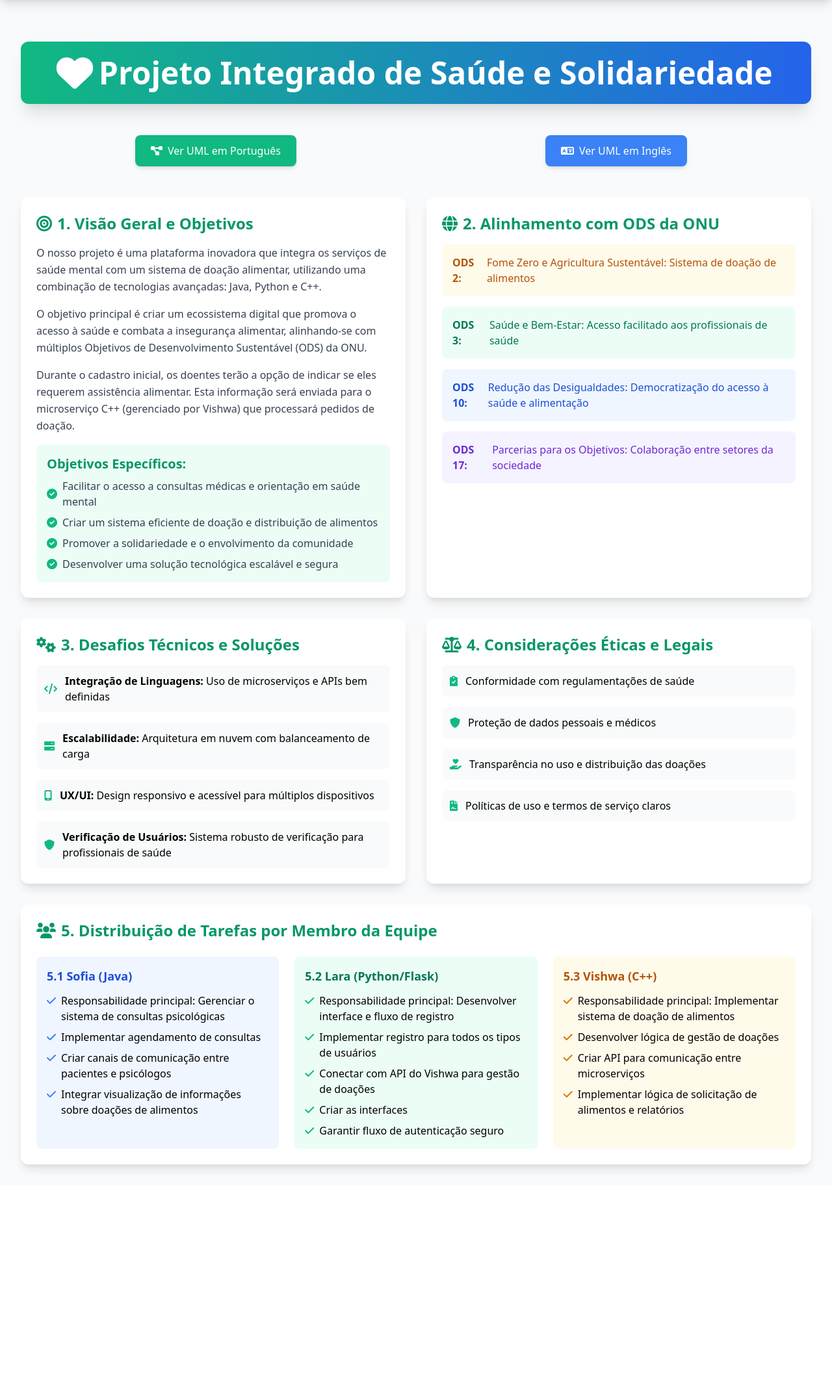
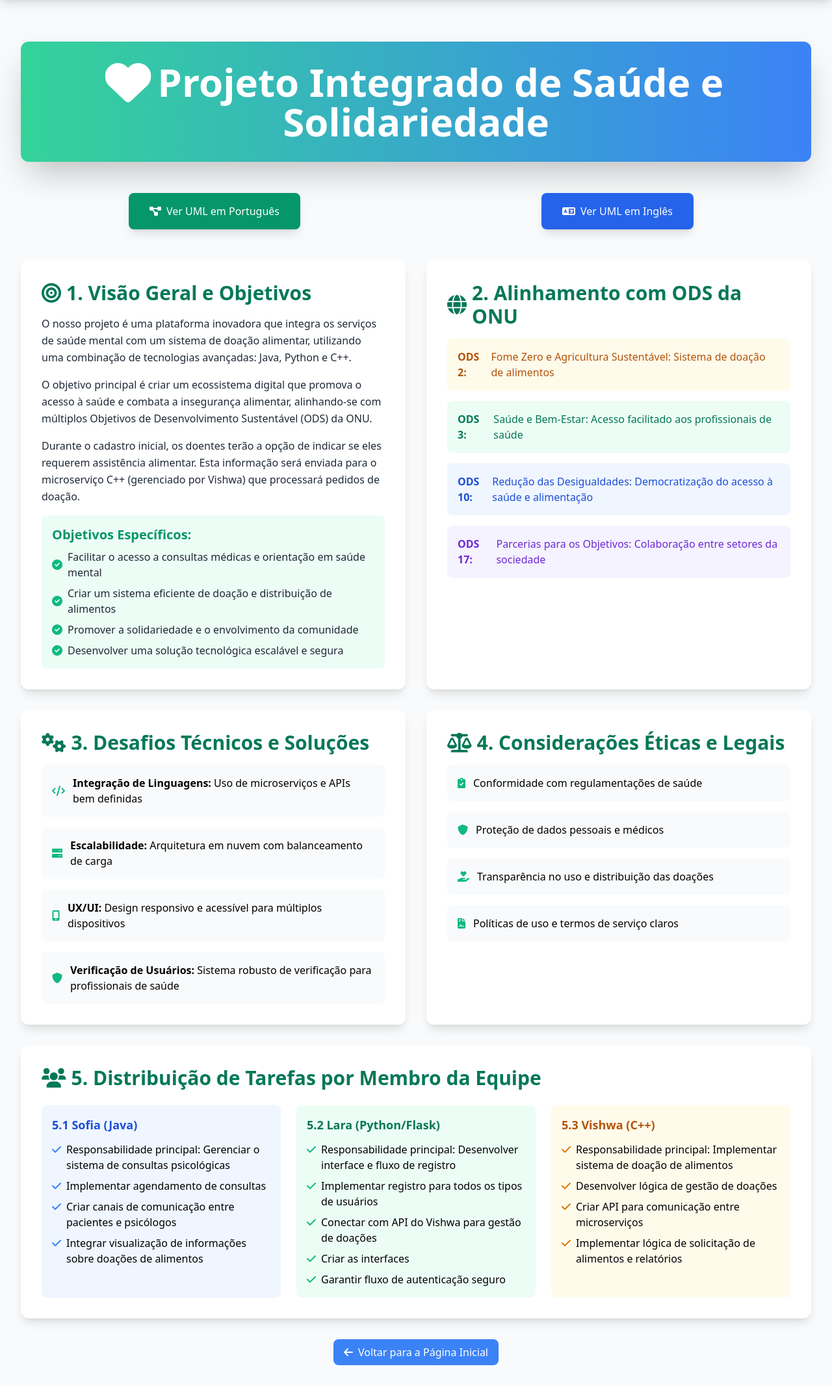
Before and after one commit to sofiaamosqueraa/PYTHON, a Flask app: page /projeto in a window 1280 px wide. Shown: the part 66-2199 px from the top of the page at 65% size. Before the commit the page ends 1870 px from the top, so only its background shows below. Run offline with Flask 3, Linux system fonts and the light colour scheme; some libraries are stand-ins or nearby versions.

Commit message:
style projeto

```diff
--- a/templates/projeto.html
+++ b/templates/projeto.html
@@ -13,24 +13,24 @@
 <div class="min-h-screen bg-gray-50">
     <div class="container mx-auto px-4 py-8">
         <!-- Hero Section with Animation -->
-        <h1 class="animate__animated animate__fadeIn text-5xl font-bold text-center bg-gradient-to-r from-green-500 to-blue-600 text-white p-6 rounded-xl shadow-xl mb-12 transform hover:scale-105 transition-transform duration-300">
+        <h1 class="animate__animated animate__fadeIn text-6xl font-extrabold text-center bg-gradient-to-r from-green-400 to-blue-500 text-white p-8 rounded-xl shadow-2xl mb-12 transform hover:scale-105 transition-transform duration-300">
             <i class="fas fa-heart animate__animated animate__heartBeat animate__infinite"></i>
             Projeto Integrado de Saúde e Solidariedade
         </h1>
 
         <!-- Quick Action Buttons -->
-        <div class="grid md:grid-cols-2 gap-4 mb-12">
-            <div class="flex justify-center space-x-4">
+        <div class="grid md:grid-cols-2 gap-6 mb-12">
+            <div class="flex justify-center">
                 <a href="https://www.figma.com/board/TMKQJeJC7AjlvJiu8XX5Dq/Untitled?node-id=0-1&node-type=canvas&t=MhTsWEVLeMudleld-0"
-                   class="flex items-center bg-green-500 text-white py-3 px-6 rounded-lg transition duration-300 hover:bg-green-600 transform hover:-translate-y-1 shadow-md"
+                   class="flex items-center bg-green-600 text-white py-4 px-8 rounded-lg transition duration-300 hover:bg-green-700 transform hover:-translate-y-1 shadow-lg"
                    target="_blank" rel="noopener">
                     <i class="fas fa-diagram-project mr-2"></i>
                     Ver UML em Português
                 </a>
             </div>
-            <div class="flex justify-center space-x-4">
+            <div class="flex justify-center">
                 <a href="https://www.figma.com/board/IZG4c1e4XvuLSsri1YNmhb/Untitled?node-id=0-1&node-type=canvas&t=JhE8qVWv5wnBWEkt-0"
-                   class="flex items-center bg-blue-500 text-white py-3 px-6 rounded-lg transition duration-300 hover:bg-blue-600 transform hover:-translate-y-1 shadow-md"
+                   class="flex items-center bg-blue-600 text-white py-4 px-8 rounded-lg transition duration-300 hover:bg-blue-700 transform hover:-translate-y-1 shadow-lg"
                    target="_blank" rel="noopener">
                     <i class="fas fa-language mr-2"></i>
                     Ver UML em Inglês
@@ -41,11 +41,11 @@
         <!-- Main Content Grid -->
         <div class="grid md:grid-cols-2 gap-8">
             <!-- Vision and Objectives -->
-            <div class="bg-white rounded-xl shadow-lg p-6 hover:shadow-xl transition-shadow duration-300">
-                <h2 class="text-2xl font-bold text-green-600 mb-4 flex items-center">
+            <div class="bg-white rounded-xl shadow-lg p-8 hover:shadow-2xl transition-shadow duration-300">
+                <h2 class="text-3xl font-bold text-green-700 mb-4 flex items-center">
                     <i class="fas fa-bullseye mr-2"></i> 1. Visão Geral e Objetivos
                 </h2>
-                <div class="space-y-4 text-gray-700">
+                <div class="space-y-4 text-gray-800">
                     <p class="leading-relaxed">
                         O nosso projeto é uma plataforma inovadora que integra os serviços de saúde mental com um sistema de doação alimentar, utilizando uma combinação de tecnologias avançadas: Java, Python e C++.
                     </p>
@@ -80,8 +80,8 @@
             </div>
 
             <!-- ODS Alignment -->
-            <div class="bg-white rounded-xl shadow-lg p-6 hover:shadow-xl transition-shadow duration-300">
-                <h2 class="text-2xl font-bold text-green-600 mb-4 flex items-center">
+            <div class="bg-white rounded-xl shadow-lg p-8 hover:shadow-2xl transition-shadow duration-300">
+                <h2 class="text-3xl font-bold text-green-700 mb-4 flex items-center">
                     <i class="fas fa-globe mr-2"></i> 2. Alinhamento com ODS da ONU
                 </h2>
                 <div class="grid grid-cols-1 gap-4">
@@ -113,24 +113,24 @@
             </div>
 
             <!-- Technical Challenges -->
-            <div class="bg-white rounded-xl shadow-lg p-6 hover:shadow-xl transition-shadow duration-300">
-                <h2 class="text-2xl font-bold text-green-600 mb-4 flex items-center">
+            <div class="bg-white rounded-xl shadow-lg p-8 hover:shadow-2xl transition-shadow duration-300">
+                <h2 class="text-3xl font-bold text-green-700 mb-4 flex items-center">
                     <i class="fas fa-cogs mr-2"></i> 3. Desafios Técnicos e Soluções
                 </h2>
                 <div class="space-y-4">
-                    <div class="flex items-center p-3 bg-gray-50 rounded-lg">
+                    <div class="flex items-center p-4 bg-gray-50 rounded-lg">
                         <i class="fas fa-code text-green-500 mr-3"></i>
                         <span><strong>Integração de Linguagens:</strong> Uso de microserviços e APIs bem definidas</span>
                     </div>
-                    <div class="flex items-center p-3 bg-gray-50 rounded-lg">
+                    <div class="flex items-center p-4 bg-gray-50 rounded-lg">
                         <i class="fas fa-server text-green-500 mr-3"></i>
                         <span><strong>Escalabilidade:</strong> Arquitetura em nuvem com balanceamento de carga</span>
                     </div>
-                    <div class="flex items-center p-3 bg-gray-50 rounded-lg">
+                    <div class="flex items-center p-4 bg-gray-50 rounded-lg">
                         <i class="fas fa-mobile-alt text-green-500 mr-3"></i>
                         <span><strong>UX/UI:</strong> Design responsivo e acessível para múltiplos dispositivos</span>
                     </div>
-                    <div class="flex items-center p-3 bg-gray-50 rounded-lg">
+                    <div class="flex items-center p-4 bg-gray-50 rounded-lg">
                         <i class="fas fa-shield-alt text-green-500 mr-3"></i>
                         <span><strong>Verificação de Usuários:</strong> Sistema robusto de verificação para profissionais de saúde</span>
                     </div>
@@ -138,24 +138,24 @@
             </div>
 
             <!-- Legal Considerations -->
-            <div class="bg-white rounded-xl shadow-lg p-6 hover:shadow-xl transition-shadow duration-300">
-                <h2 class="text-2xl font-bold text-green-600 mb-4 flex items-center">
+            <div class="bg-white rounded-xl shadow-lg p-8 hover:shadow-2xl transition-shadow duration-300">
+                <h2 class="text-3xl font-bold text-green-700 mb-4 flex items-center">
                     <i class="fas fa-balance-scale mr-2"></i> 4. Considerações Éticas e Legais
                 </h2>
                 <div class="grid grid-cols-1 gap-4">
-                    <div class="flex items-center p-3 bg-gray-50 rounded-lg">
+                    <div class="flex items-center p-4 bg-gray-50 rounded-lg">
                         <i class="fas fa-clipboard-check text-green-500 mr-3"></i>
                         <span>Conformidade com regulamentações de saúde</span>
                     </div>
-                    <div class="flex items-center p-3 bg-gray-50 rounded-lg">
+                    <div class="flex items-center p-4 bg-gray-50 rounded-lg">
                         <i class="fas fa-shield-alt text-green-500 mr-3"></i>
                         <span>Proteção de dados pessoais e médicos</span>
                     </div>
-                    <div class="flex items-center p-3 bg-gray-50 rounded-lg">
+                    <div class="flex items-center p-4 bg-gray-50 rounded-lg">
                         <i class="fas fa-hand-holding-heart text-green-500 mr-3"></i>
                         <span>Transparência no uso e distribuição das doações</span>
                     </div>
-                    <div class="flex items-center p-3 bg-gray-50 rounded-lg">
+                    <div class="flex items-center p-4 bg-gray-50 rounded-lg">
                         <i class="fas fa-file-contract text-green-500 mr-3"></i>
                         <span>Políticas de uso e termos de serviço claros</span>
                     </div>
@@ -164,8 +164,8 @@
         </div>
 
         <!-- Team Distribution -->
-        <div class="mt-8 bg-white rounded-xl shadow-lg p-6 hover:shadow-xl transition-shadow duration-300">
-            <h2 class="text-2xl font-bold text-green-600 mb-6 flex items-center">
+        <div class="mt-8 bg-white rounded-xl shadow-lg p-8 hover:shadow-2xl transition-shadow duration-300">
+            <h2 class="text-3xl font-bold text-green-700 mb-6 flex items-center">
                 <i class="fas fa-users mr-2"></i> 5. Distribuição de Tarefas por Membro da Equipe
             </h2>
             <div class="grid md:grid-cols-3 gap-6">
@@ -243,6 +243,14 @@
                 </div>
             </div>
         </div>
+
+        <!-- Back to Home Button -->
+        <div class="mt-8 flex justify-center">
+            <a href="/" class="flex items-center bg-blue-500 text-white py-2 px-4 rounded-lg transition duration-300 hover:bg-blue-600">
+                <i class="fas fa-arrow-left mr-2"></i> <!-- Changed icon to arrow-left -->
+                Voltar para a Página Inicial
+            </a>
+        </div>
     </div>
 </div>
 
```
